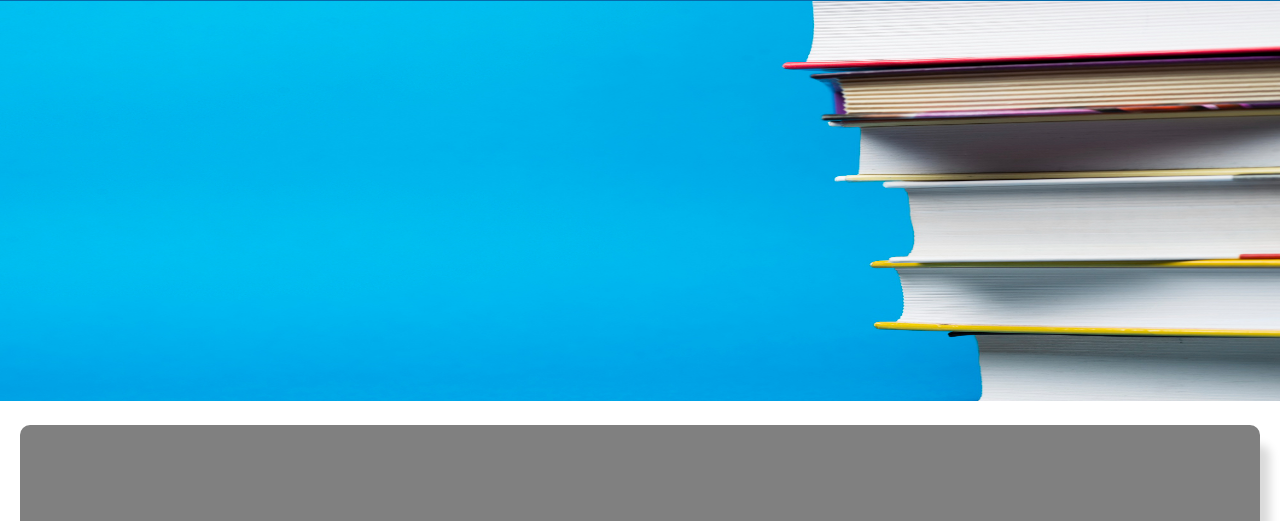
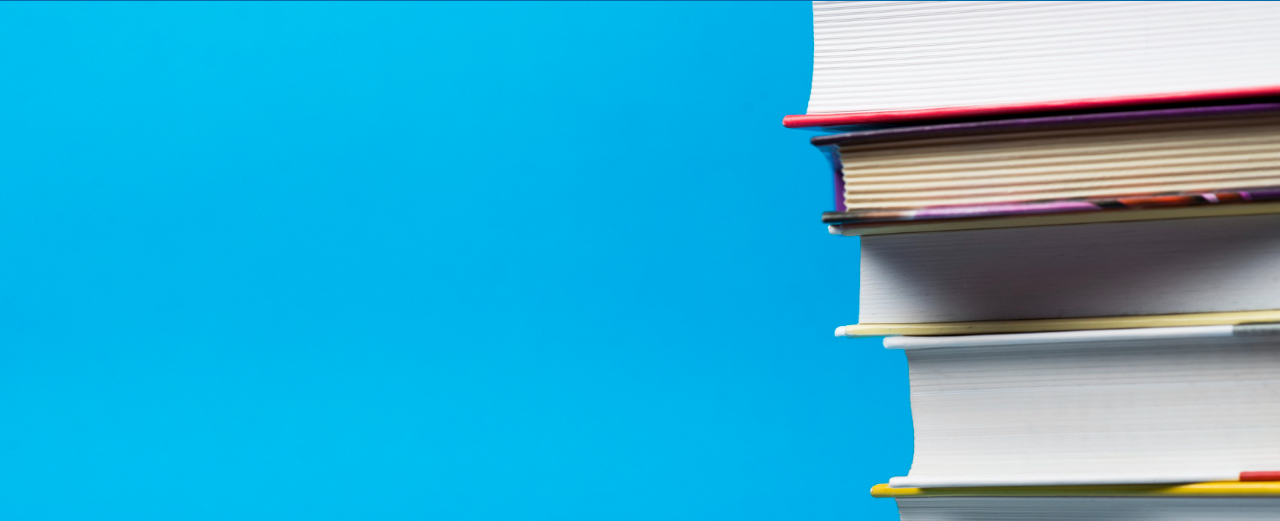
Before and after one commit to santosmalembe8/html, a plain HTML site: page index.html in a window 1280 px wide. Shown: the part 66-587 px from the top of the page. Drawn offline with Linux system fonts and the light colour scheme.

Commit message:
encerrando

```diff
--- a/style.css
+++ b/style.css
@@ -42,7 +42,7 @@ header{
 
 main img{
     width: 100%;
-    height: 400px;
+    height: 93vh;
 }
 
 .card{
```
